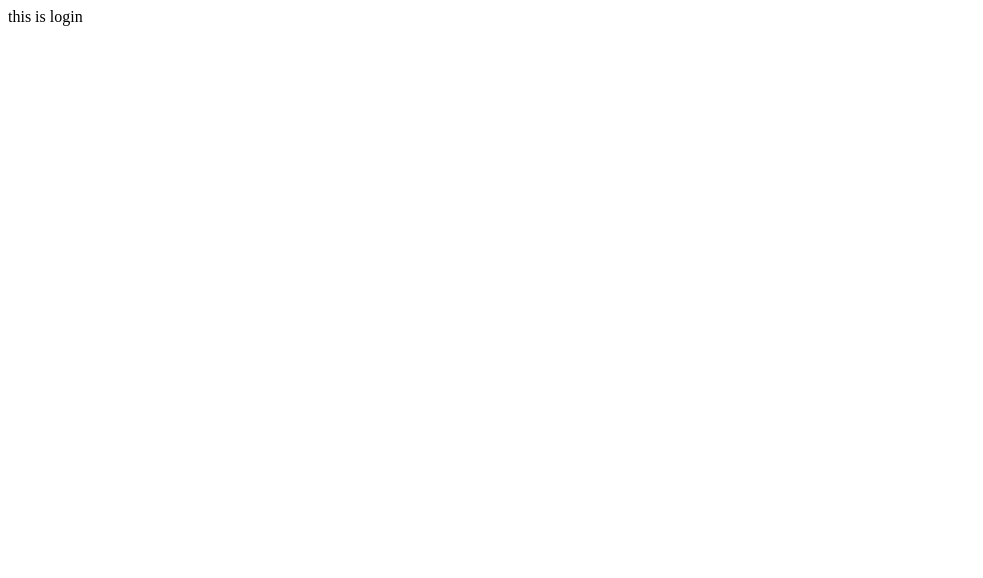
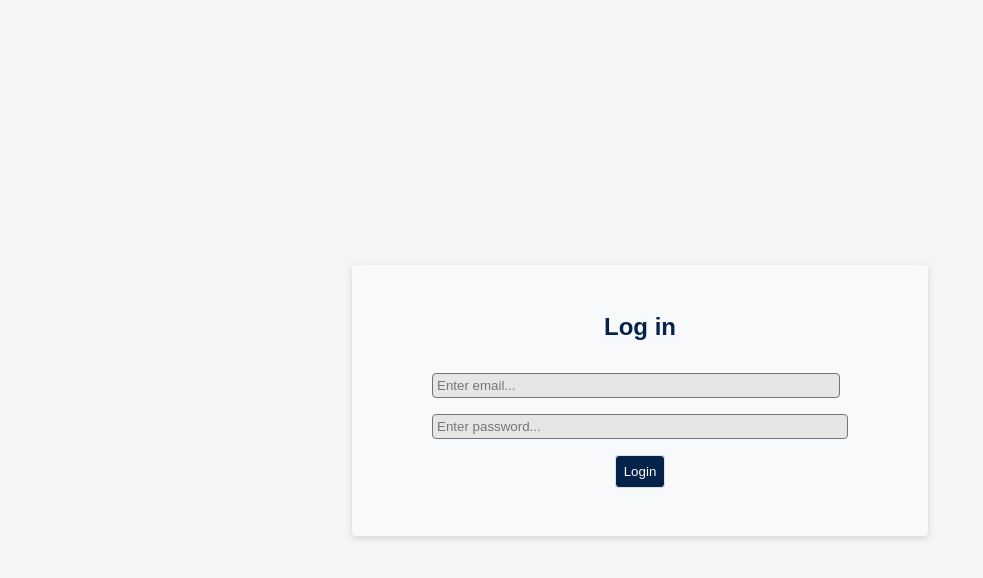
Before and after one commit to sanskruti-bhartal-coditas/launchpad, a React (Vite) app: page / in a window 1280 px wide. Shown: the top 578 px of the page, without its empty margins (0-983 px from the left). Built offline with nearby package versions, Linux system fonts and the light colour scheme.

Commit message:
made reusable button components, designed UI for login page

```diff
--- a/src/components/Button/Button.module.scss
+++ b/src/components/Button/Button.module.scss
@@ -0,0 +1,29 @@
+@use "../../css/theme" as *;
+
+.button {
+  padding: 0.5rem;
+  border: thin solid $border-color;
+  border-radius: 4px;
+  color: $btn-text;
+  &:hover {
+    @include jump-effect;
+    cursor: pointer;
+  }
+}
+
+.primaryButton {
+  background-color: $first-color;
+
+}
+
+.secondaryButton{
+  background-color: $second-color;
+}
+
+.tertiaryButton{
+  background-color: $third-color;
+}
+
+.deleteButton{
+  background-color: $error;
+}
--- a/src/components/Button/Button.tsx
+++ b/src/components/Button/Button.tsx
@@ -0,0 +1,27 @@
+import type { ButtonProps } from "./Button.types"
+import styles from "./Button.module.scss"
+
+
+export const Button = ({children, className, ...props}:ButtonProps) =>{
+  return(
+    <button className={[styles.button, className].join(" ")} {...props}>
+      {children}
+    </button>
+  )
+}
+
+export const PrimaryButton = (props: ButtonProps) => {
+    return <Button {...props} className={styles.primaryButton}></Button>
+}
+
+export const SecondaryButton = (props: ButtonProps) => {
+    return <Button {...props} className={styles.secondaryButton}></Button>
+}
+
+export const TertiaryButton = (props: ButtonProps) =>{
+  return <Button {...props} className={styles.tertiaryButton}></Button>
+}
+
+export const DeleteButton = (props: ButtonProps) =>{
+  return <Button {...props} className={styles.deleteButton}></Button>
+}
--- a/src/components/Button/Button.types.ts
+++ b/src/components/Button/Button.types.ts
@@ -0,0 +1,5 @@
+import type { DetailedHTMLProps, HTMLAttributes } from "react";
+
+export interface ButtonProps extends DetailedHTMLProps<HTMLAttributes<HTMLButtonElement>, HTMLButtonElement>{
+
+}
--- a/src/components/Input/Input.module.scss
+++ b/src/components/Input/Input.module.scss
@@ -0,0 +1,10 @@
+@use "../../css/theme" as *;
+
+.input{
+  background-color: $input;
+  color: $grey;
+  border: thin solid $grey;
+  padding: 0.25rem;
+  border-radius: 4px;
+  width: 100%;
+}
--- a/src/components/Input/Input.tsx
+++ b/src/components/Input/Input.tsx
@@ -0,0 +1,13 @@
+import styles from "./Input.module.scss";
+import type { InputProps } from "./Input.types";
+
+export const Input = ({ className, ...props }: InputProps) => {
+  return (
+    <input
+      className={[styles.input, className].join(" ")}
+      {...props}
+    />
+  );
+};
+
+export default Input;
--- a/src/components/Input/Input.types.ts
+++ b/src/components/Input/Input.types.ts
@@ -0,0 +1,5 @@
+import type { InputHTMLAttributes } from "react";
+
+export interface InputProps extends InputHTMLAttributes<HTMLInputElement> {
+
+}
--- a/src/index.css
+++ b/src/index.css
@@ -0,0 +1,6 @@
+*{
+  margin: 0;
+  padding: 0;
+  box-sizing: border-box;
+  font-family: Arial, Helvetica, sans-serif;
+}
--- a/src/pages/Login/Login.module.scss
+++ b/src/pages/Login/Login.module.scss
@@ -0,0 +1,37 @@
+@use "../../css/theme" as *;
+
+.background{
+  @include grid-center;
+  min-height: 100vh;
+  background-color: $light-grey;
+  padding: 10rem;
+}
+
+.container{
+  // height: 100%;
+  padding: 2rem 4rem;
+  width: 60%;
+  background-color: $background;
+  border: $border-color;
+  border-radius: 4px;
+  box-shadow: $box-shadow;
+}
+
+.heading{
+  color: $first-color;
+  padding: 1rem;
+  @include flex-center
+}
+
+.inputGroup{
+  margin: 1rem;
+  @include flex-center
+}
+
+.errorMessage{
+  @include error-message
+}
+
+.successMessage{
+  @include success-message
+}
--- a/src/pages/Login/Login.tsx
+++ b/src/pages/Login/Login.tsx
@@ -1,9 +1,44 @@
+import { PrimaryButton } from "../../components/Button/Button";
+import Input from "../../components/Input/Input";
 import styles from "./Login.module.scss";
 
-const Login = () =>{
-  return(
-    <section className={styles.login}>
-      this is login
+const Login = () => {
+  return (
+    <section className={styles.background}>
+      <div className={styles.container}>
+
+        {/* heading  */}
+        <div className={styles.heading}>
+          <h1>Log in</h1>
+        </div>
+
+        {/* input fields */}
+        <div className={styles.inputGroup}>
+          <Input
+            type="email"
+            placeholder="Enter email..."
+          />
+          {/* error messages */}
+          <div className={styles.errorMessage}>
+
+          </div>
+        </div>
+
+        <div className={styles.inputGroup}>
+          <Input
+            type="password"
+            placeholder="Enter password..."
+          />
+          {/* error messages  */}
+          <div>
+
+          </div>
+        </div>
+
+        <div className={styles.inputGroup}>
+          <PrimaryButton>Login</PrimaryButton>
+        </div>
+      </div>
     </section>
   )
 }
```
